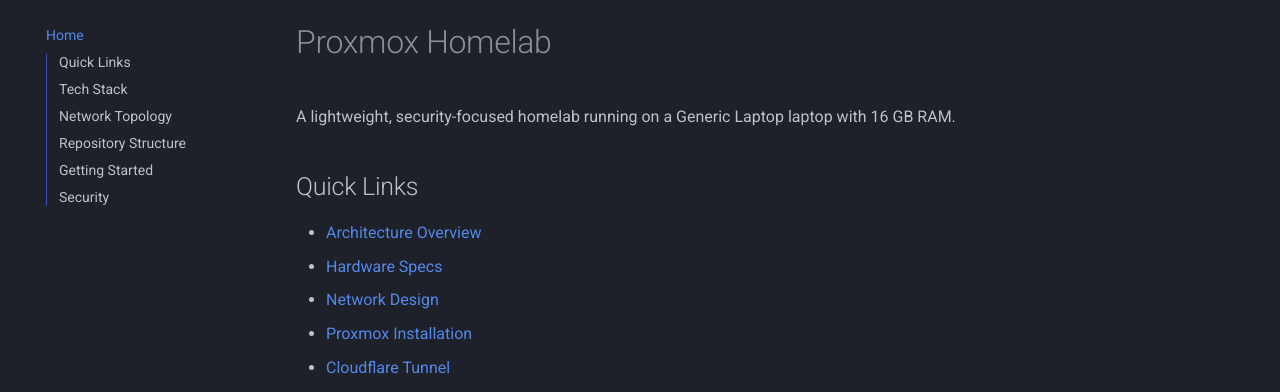
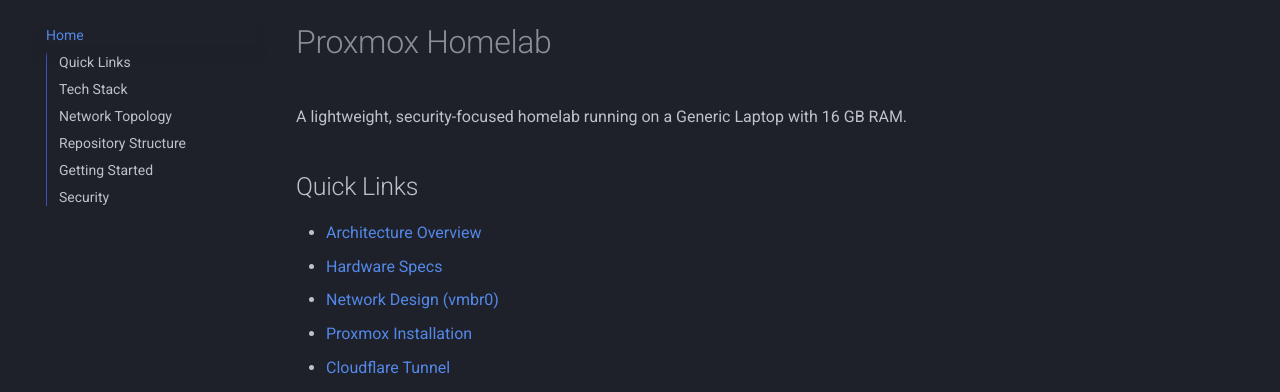
Before and after one commit to dmaljkovic/proxmox-homelab, an MkDocs documentation site: the page built from docs/index.md, in a window 1280 px wide and 900 px high. Shown: the part 124-516 px from the top of the window. Built offline with MkDocs 1.6.1 and Material for MkDocs 9.7.7, drawn with Linux system fonts in a browser that asks for light colours.

Commit message:
Update Network Design link to point to Networking/vmbr0

```diff
--- a/docs/index.md
+++ b/docs/index.md
@@ -1,12 +1,12 @@
 # Proxmox Homelab
 
-A lightweight, security-focused homelab running on a Generic Laptop laptop with 16 GB RAM.
+A lightweight, security-focused homelab running on a Generic Laptop with 16 GB RAM.
 
 ## Quick Links
 
 - [Architecture Overview](01-architecture/overview.md)
 - [Hardware Specs](01-architecture/hardware.md)
-- [Network Design](01-architecture/network.md)
+- [Network Design (vmbr0)](03-networking/vmbr0.md)
 - [Proxmox Installation](02-proxmox/installation.md)
 - [Cloudflare Tunnel](03-networking/cloudflare-tunnel.md)
 - [OpenLDAP](04-identity/openldap.md)
```
